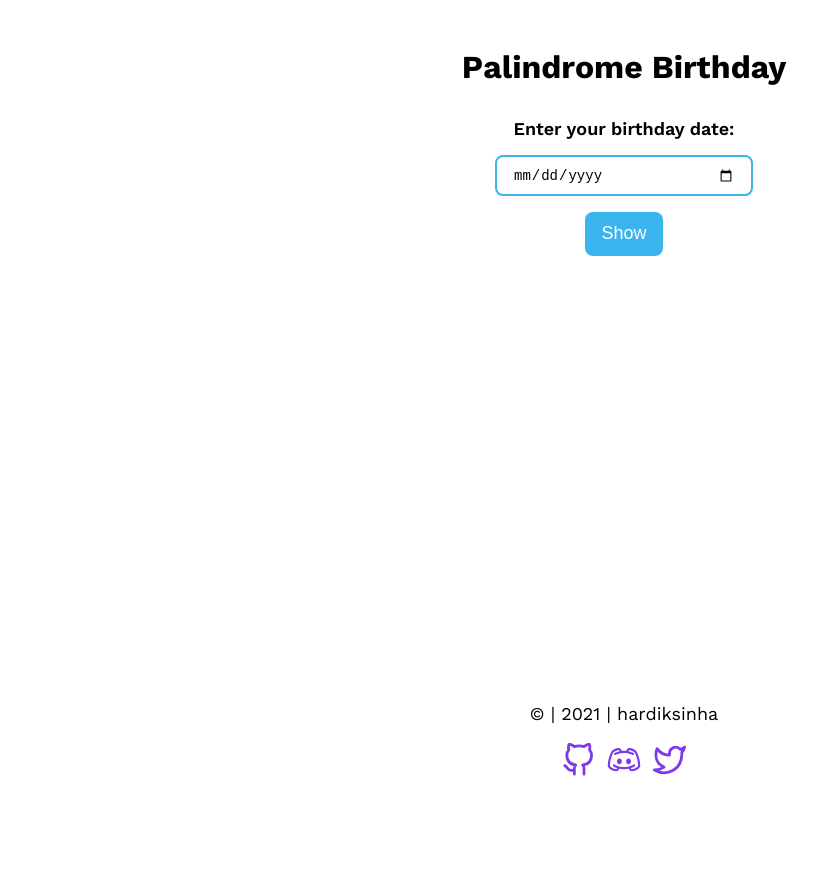
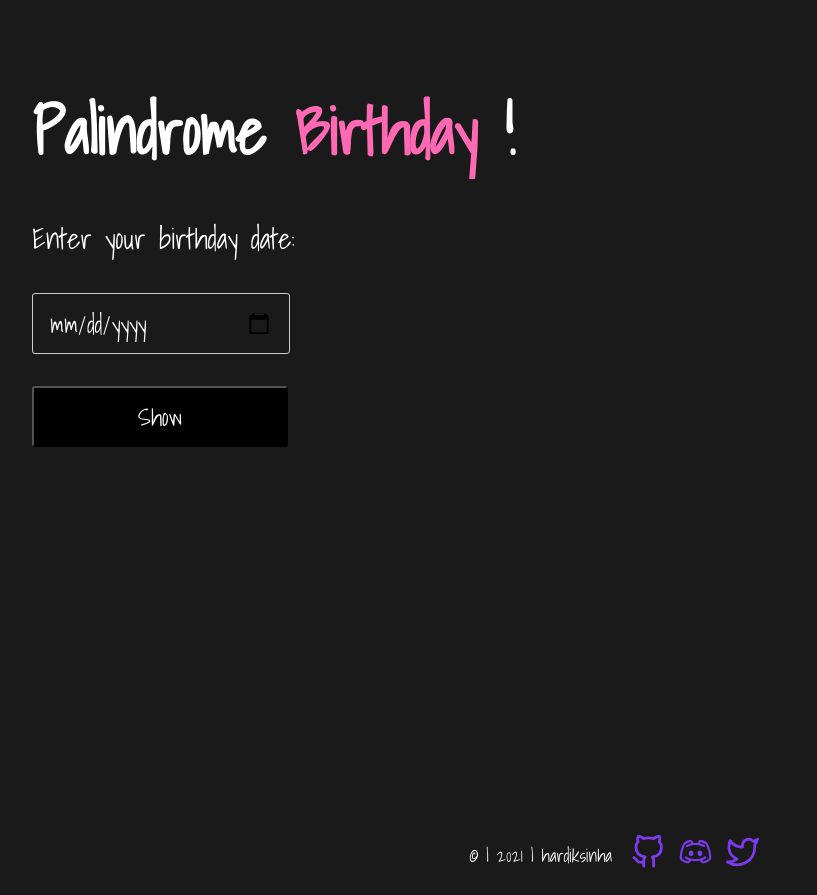
Before and after one commit to hdrock03/Assignment-mark13, a plain HTML site: page index.html in a window 1280 px wide. Shown: the whole page, without its empty margins (16-833 px from the left). Before the commit the page ends 800 px from the top, so only its background shows below. Drawn offline with nearby package versions, Linux system fonts and the light colour scheme.

Commit message:
style:changed css

```diff
--- a/index.html
+++ b/index.html
@@ -6,15 +6,11 @@
     <meta name="viewport" content="width=device-width, initial-scale=1.0" />
     <title>Palindrome Birthday</title>
     <link rel="stylesheet" href="style.css" />
-    <link
-      rel="shortcut icon"
-      type="image/x-icon"
-    />
   </head>
   <body>
     <main>
-      <h2>Palindrome Birthday</h2>
-      <label class="input-label">Enter your birthday date:</label>
+      <h2>Palindrome <span>Birthday</span> !</h2>
+      <label class="h2-label">Enter your birthday date:</label>
       <input class="input" id="bday-input" type="date" />
       <button id="show-btn">Show</button>
       <p id="result"></p>
--- a/style.css
+++ b/style.css
@@ -1,17 +1,16 @@
-@import url("https://fonts.googleapis.com/css2?family=Work+Sans:ital,wght@0,300;0,400;0,600;0,700;1,400&display=swap");
+@import url("https://fonts.googleapis.com/css2?family=Shadows+Into+Light&display=swap");
 
 * {
   padding: 0;
   margin: 0;
   box-sizing: border-box;
-}
-
-:root {
-  --primary-color: #3ab4ed;
+  font-family: "Shadows Into Light", cursive;
+  color: #fff;
 }
 
 body {
   font-family: "Work Sans", sans-serif;
+  background-color: #191a19;
 }
 
 a {
@@ -22,47 +21,68 @@ li {
   list-style: none;
 }
 
-/* main */
-
 main {
-  text-align: center;
   margin: 3rem;
+  min-height: 90vh;
 }
 
 h2 {
-  font-size: xx-large;
-  margin: 2rem;
+  padding: 2rem 0;
+  font-size: 4rem;
 }
 
-.input-label {
-  display: block;
-  font-size: large;
-  font-weight: 600;
+h2 span {
+  color: hotpink;
+}
+
+p#result {
+  color: hotpink;
+  font-size: 3rem;
+}
+
+button {
+  background-color: #000;
+  color: #fff;
+  padding: 0.6rem;
+  border-radius: 3px;
+  width: 16rem;
+  border-color: #000;
+  font-size: 1.5rem;
+}
+
+button:hover {
+  background-color: #191919;
+  cursor: pointer;
+}
+
+.h2-label {
+  font-size: 1.8rem;
 }
 
 .input {
   font-size: 14px;
   outline: #fff;
   padding: 0.6rem 1rem;
-  margin: 1rem;
-  border: 2px solid var(--primary-color);
-  border-radius: 0.5rem;
-  width: 100%;
+  margin: 2rem 0;
+  width: 18rem;
   max-width: 258px;
+  display: block;
+  border: 1px solid #ccc;
+  border-radius: 3px;
+  font-size: 1.5rem;
+  background-color: #191a19;
 }
 
-#show-btn {
+/* button #show-btn {
   background: var(--primary-color);
-  border: none;
-  color: #fff;
   padding: 0.7rem 1rem;
   border-radius: 0.5rem;
-  font-size: large;
   cursor: pointer;
   outline: #fff;
   margin: auto;
   display: block;
-}
+  width: 15rem;
+} */
 
 #result {
   font-size: x-large;
@@ -70,11 +90,9 @@ h2 {
 }
 
 footer {
-  text-align: center;
-  position: absolute;
-  bottom: 0;
-  left: 0;
-  right: 0;
+  display: flex;
+  align-items: center;
+  justify-content: center;
 }
 
 footer p {
```
